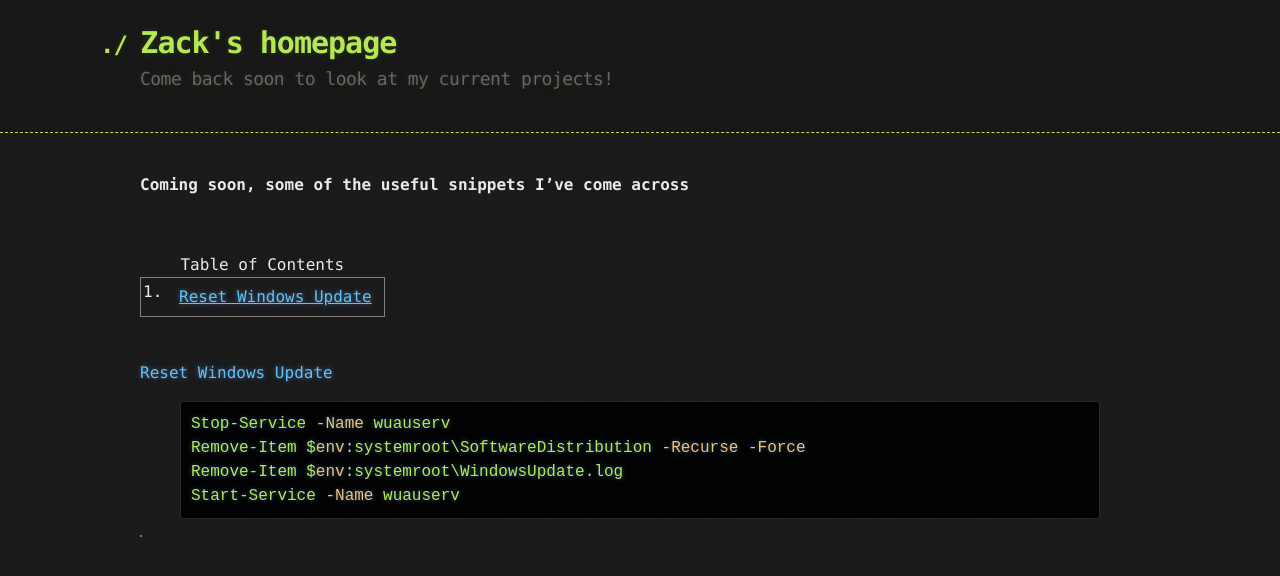
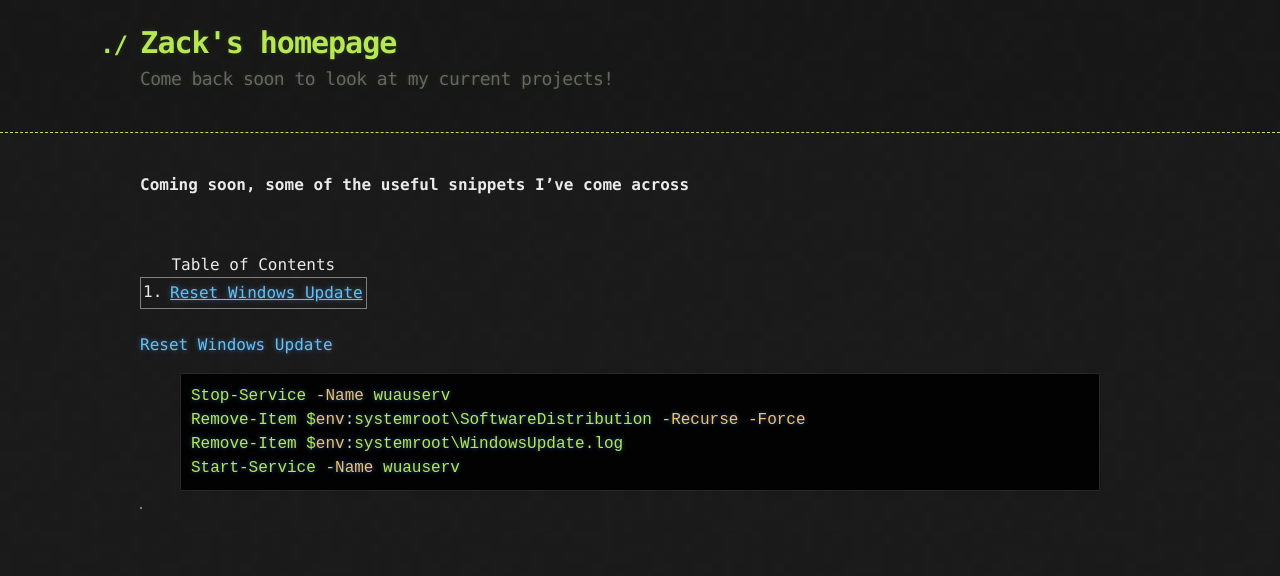
Before and after one commit to zackruiz77/zackruiz77.github.io, a Jekyll site: the page built from code_snippets.md, in a window 1280 px wide. Shown: the top 576 px of the page. Built offline with Jekyll 4.4.1, drawn with Linux system fonts in a browser that asks for light colours.

Commit message:
Experiment with 0 margins

```diff
--- a/_sass/jekyll-theme-hacker.scss
+++ b/_sass/jekyll-theme-hacker.scss
@@ -181,7 +181,7 @@ code.highlighter-rouge {
 }
 
 table {
-  margin: 0 0 20px 0;
+  /*margin: 0 0 20px 0;*/
   border: 1px solid gray;
   counter-reset: rowNumber;
 }
@@ -197,12 +197,12 @@ table tr::before {
 th {
   text-align: left;
   border-bottom: 1px dashed #b5e853;
-  padding: 5px 10px;
+  /*padding: 5px 10px;*/
 }
 
-td {
+/*td {
   padding: 5px 10px;
-}
+}*/
 
 hr {
   height: 0;
```
